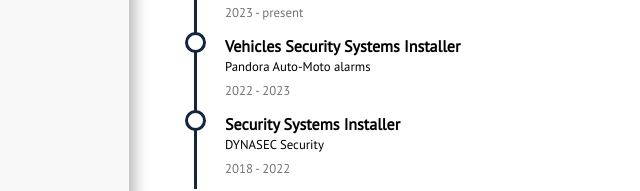
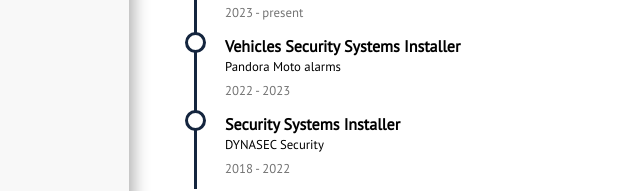
Before and after one commit to diBarko/CV, a plain HTML site: page index.html in a window 1280 px wide. Shown: the part 1048-1239 px from the top of the page, 201-841 px from the left. Drawn offline with nearby package versions, Linux system fonts and the light colour scheme; a script that the page names is missing.

Commit message:
cv update

```diff
--- a/index.html
+++ b/index.html
@@ -198,7 +198,7 @@
         </div>
         <div class="timeline-block">
           <h1>Vehicles Security Systems Installer</h1>
-          <p>Pandora Auto-Moto alarms</p>
+          <p>Pandora Moto alarms</p>
           <time>2022 - 2023</time>
         </div>
         <div class="timeline-block">
```
